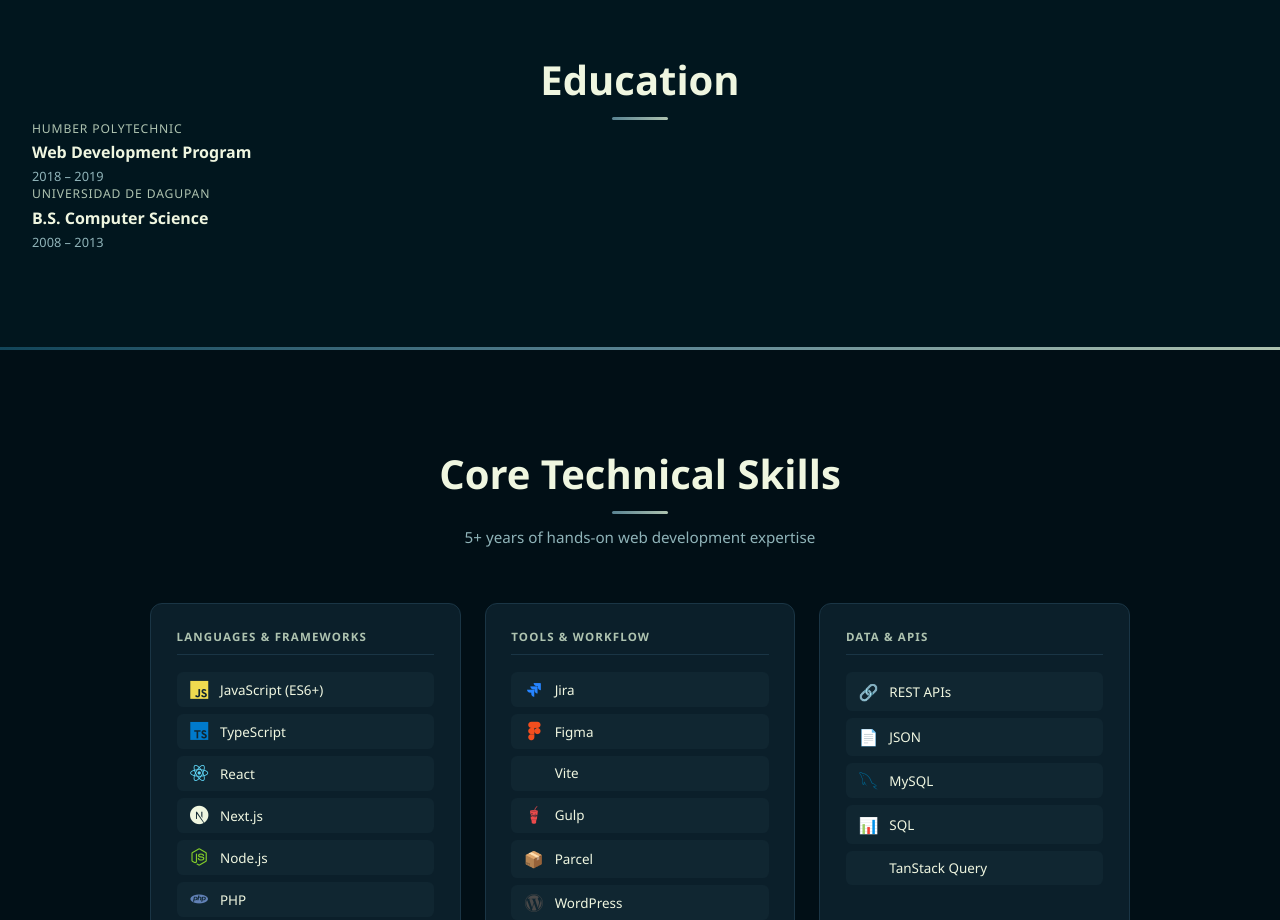
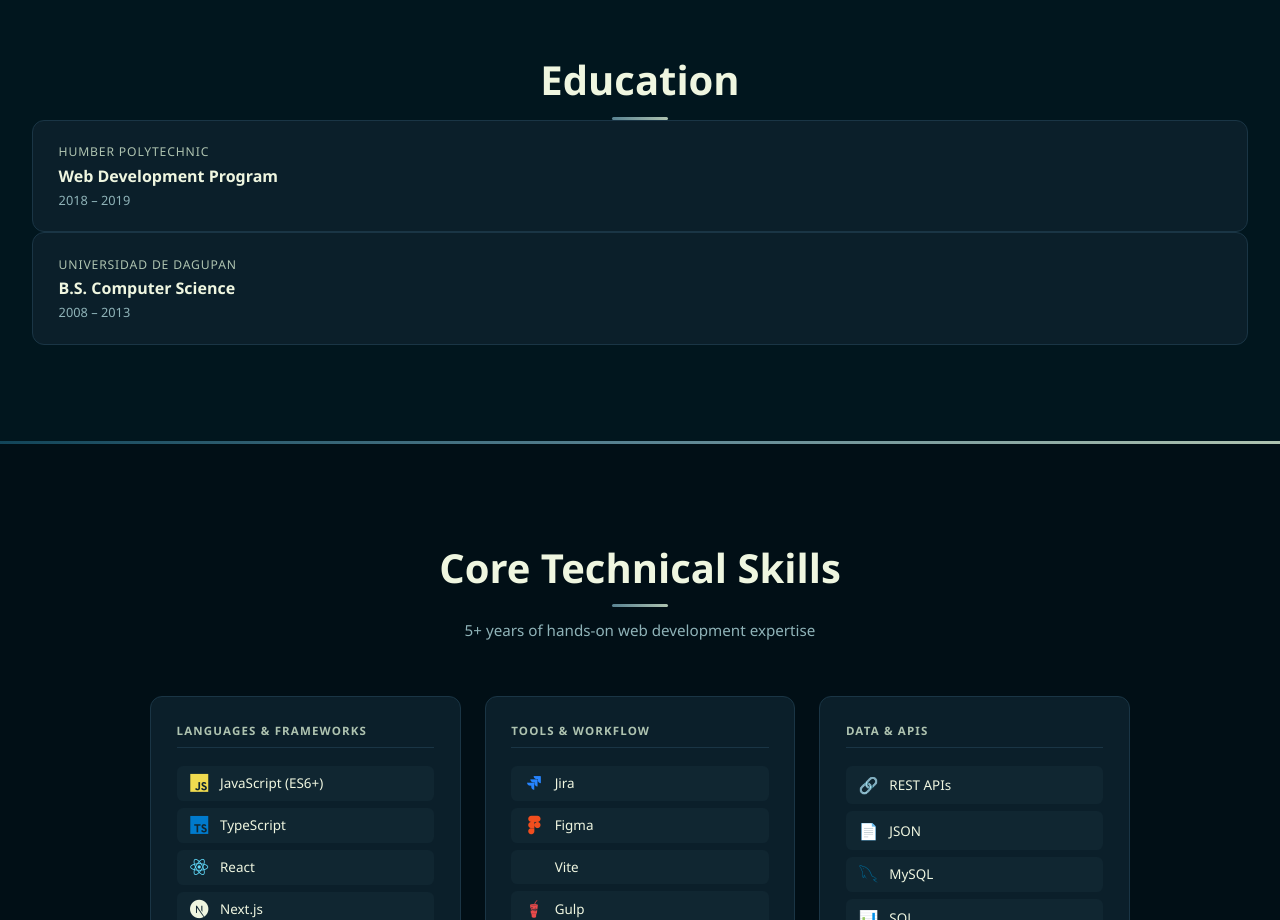
Before and after one commit to markmartin-dev/portfolio-site, a React (Vite) app: page / in a window 1280 px wide. Shown: the part 2100-3020 px from the top of the page. Built offline with nearby package versions, Linux system fonts and the light colour scheme.

Commit message:
fix education card css not applying

```diff
--- a/src/components/EducationCard.tsx
+++ b/src/components/EducationCard.tsx
@@ -9,7 +9,7 @@
 
 const EducationCard: React.FC<EducationCardProps> = (props) => {
   return (
-    <article className={`${styles.eduCard} fade-up`} role="listitem">
+    <article className={`${styles.educationCard} fade-up`} role="listitem">
       <p className={styles.educationSchool}>{props.institution}</p>
       <h3 className={styles.educationDegree}>{props.degree}</h3>
       {props.field && <p className={styles.educationField}>{props.field}</p>}
--- a/src/components/Experience.tsx
+++ b/src/components/Experience.tsx
@@ -15,6 +15,7 @@
 
       <h2 id="education-heading" className={`${styles.sectionTitle} fade-up`} style={{ marginTop: '4rem' }}>Education</h2>
       <div className={`${styles.accentLine} fade-up`} aria-hidden="true"></div>
+      <div className={`${styles.educationCards} fade-up`} role="list" aria-labelledby="education-heading">
         {eduData.map((edu, index) => (
             <EducationCard
               key={index}
@@ -25,6 +26,7 @@
             />
           ))
         }
+        </div>
     </section>
   )
 }
```
